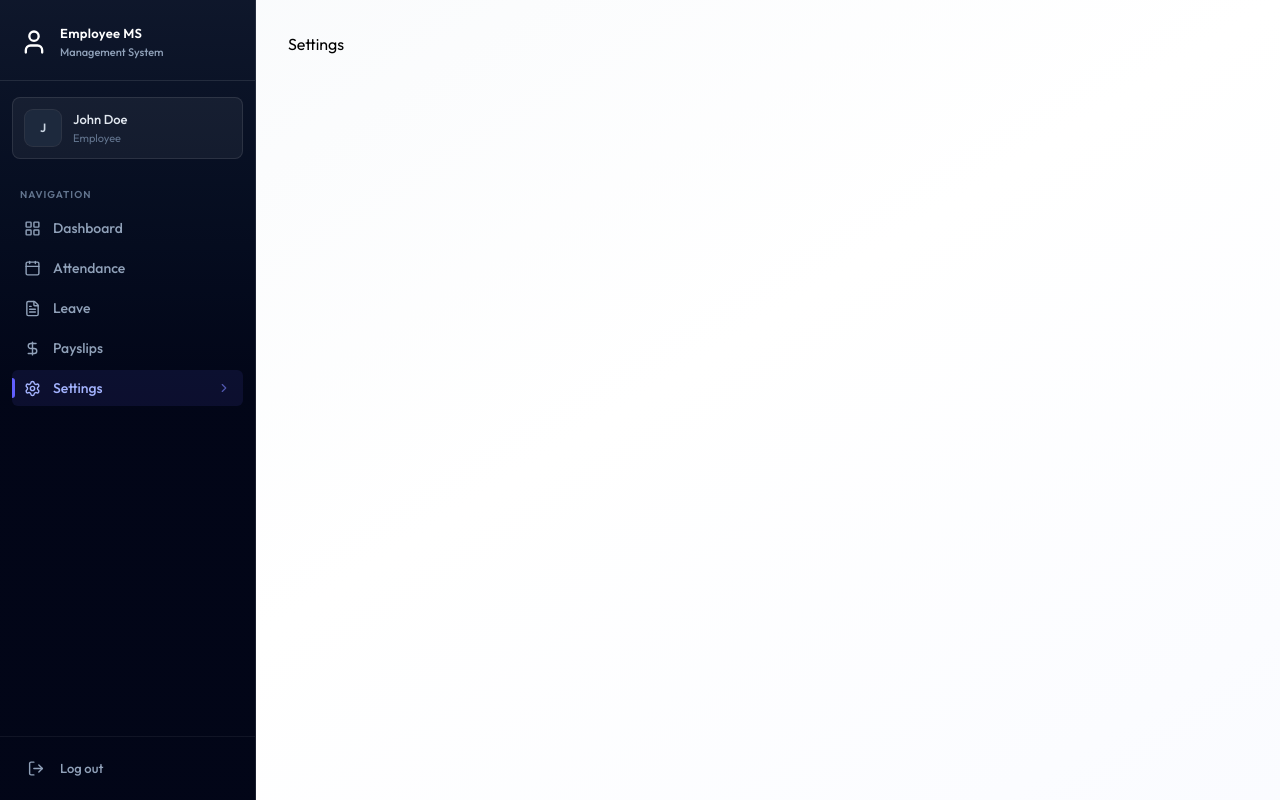
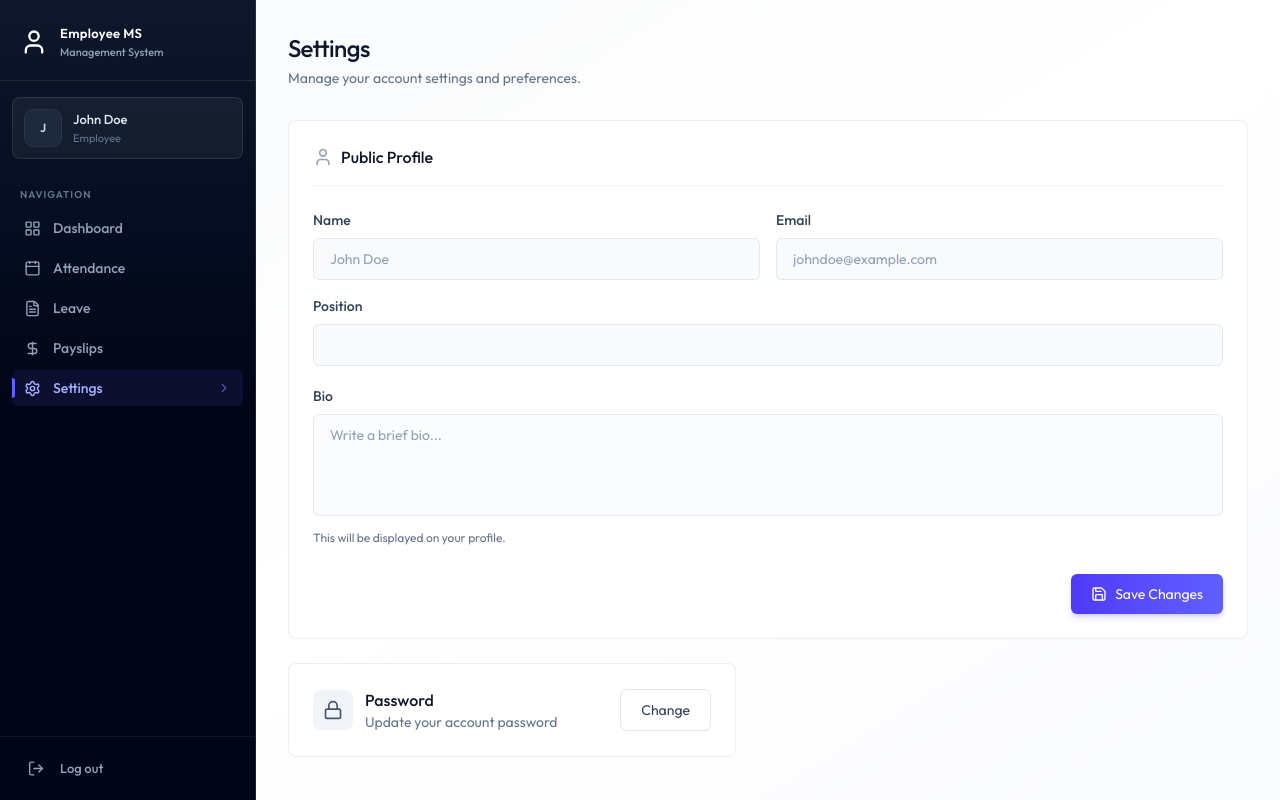
Before and after one commit to manojLovesCoding/EMS, a React (Vite) app in the folder client/: page /settings in a window 1280 px wide. Built offline with nearby package versions, Linux system fonts and the light colour scheme.

Commit message:
feat(settings): add profile settings page with password modal

```diff
--- /dev/null
+++ b/client/src/components/ChangePasswordModal.jsx
@@ -0,0 +1,82 @@
+import { Loader2, LockIcon, X } from "lucide-react";
+import React, { useState } from "react";
+
+const ChangePasswordModal = ({ open, onClose }) => {
+  const [loading, setLoading] = useState(false);
+  const [message, setMessage] = useState({ type: "", text: "" });
+
+  const handleSubmit = async (e) => {
+    e.preventDefault();
+  };
+
+  if (!open) return null;
+
+  return (
+    <div
+      className="fixed inset-0 z-50 flex items-center justify-center p-4"
+      onClick={onClose}
+    >
+      <div className="absolute inset-0 bg-black/40 backdrop-blur-sm" />
+
+      <div
+        className="relative bg-white rounded-2xl shadow-2xl w-full max-w-md animate-fade-in "
+        onClick={(e) => e.stopPropagation()}
+      >
+        <div className="flex items-center justify-between p-6 pb-0">
+          <h2 className="text-lg font-medium text-slate-900 flex items-center gap-2 ">
+            <LockIcon className="w-5 h-5 text-slate-400" /> Change Password
+          </h2>
+          <button
+            onClick={onClose}
+            className="p-2 rounded-lg hover:bg-slate-100 transition-colors text-slate-400 hover:text-slate-600  "
+          >
+            <X className="w-5 h-5" />
+          </button>
+        </div>
+        <form className="p-6 space-y-5" onSubmit={handleSubmit}>
+          {message.text && (
+            <div
+              className={`p-3 rounded-xl text-sm flex items-start gap-3 ${message.type === "success" ? "bg-emerald-50 text-emerald-700 border border-emerald-200" : "bg-red-50 text-red-700 border border-red-200"}`}
+            >
+              <div
+                className={`w-1.5 h-1.5 rounded-full mt-1.5 shrink-0 ${message.type === "success" ? "bg-green-500" : "bg-red-500"}`}
+              />
+              {message.text}
+            </div>
+          )}
+          <div>
+            <label className="block text-sm font-medium text-slate-700 mb-2">
+              Current Password
+            </label>
+            <input type="password" name="currentPassword" required />
+          </div>
+          <div>
+            <label className="block text-sm font-medium text-slate-700 mb-2">
+              New Password
+            </label>
+            <input type="password" name="newPassword" required />
+          </div>
+          <div className="flex gap-3 pt-2">
+            <button
+              type="button"
+              onClick={onClose}
+              className="btn-secondary flex-1"
+            >
+              Cancel
+            </button>
+            <button
+              type="submit"
+              disabled={loading}
+              className="btn-primary flex-1 flex justify-center items-center gap-2"
+            >
+              {loading && <Loader2 className="w-4 h-4 animate-spin" />}
+              Change Password
+            </button>
+          </div>
+        </form>
+      </div>
+    </div>
+  );
+};
+
+export default ChangePasswordModal;
--- /dev/null
+++ b/client/src/components/ProfileForm.jsx
@@ -0,0 +1,112 @@
+import { Loader2, Save, User } from "lucide-react";
+import React, { useState } from "react";
+
+const ProfileForm = ({ initialData, onSuccess }) => {
+  const [loading, setLoading] = useState(false);
+  const [error, setError] = useState("");
+  const [message, setMessage] = useState("");
+
+  const handleSubmit = async (e) => {
+    e.preventDefault();
+  };
+  return (
+    <form onSubmit={handleSubmit} className="card p-5 sm:p-6 mb-6 ">
+      <h2 className="text-base font-medium text-slate-900 mb-6 pb-4 border-b border-slate-100 flex items-center gap-2">
+        <User className="w-5 h-5 text-slate-400" /> Public Profile
+      </h2>
+
+      {error && (
+        <div className="bg-rose-50 text-rose-700 p-4 rounded-xl text-sm border border-rose-200 mb-6 flex items-start gap-3 ">
+          <div className="w-1.5 h-1.5 rounded-full bg-rose-500 mt-1.5 shrink-0 " />
+          {error}
+        </div>
+      )}
+
+      {message && (
+        <div className="bg-emerald-50 text-emerald-700 p-4 rounded-xl text-sm border border-emerald-200 mb-6 flex items-start gap-3 ">
+          <div className="w-1.5 h-1.5 rounded-full bg-emerald-500 mt-1.5 shrink-0 " />
+          {message}
+        </div>
+      )}
+
+      <div className="space-y-5">
+        <div className="grid grid-cols-1 sm:grid-cols-2 gap-4 ">
+          <div>
+            <label className="block text-sm font-medium text-slate-700 mb-2">
+              Name
+            </label>
+            <input
+              disabled
+              value={`${initialData.firstName} ${initialData.lastName}`}
+              className="bg-slate-50 text-slate-400 cursor-not-allowed"
+            />
+          </div>
+          <div>
+            <label className="block text-sm font-medium text-slate-700 mb-2">
+              Email
+            </label>
+            <input
+              disabled
+              value={initialData.email}
+              className="bg-slate-50 text-slate-400 cursor-not-allowed"
+            />
+          </div>
+          <div className="sm:col-span-2">
+            <label className="block text-sm font-medium text-slate-700 mb-2">
+              Position
+            </label>
+            <input
+              disabled
+              value={initialData.position}
+              className="bg-slate-50 text-slate-400 cursor-not-allowed"
+            />
+          </div>
+        </div>
+        <div className="sm:col-span-2">
+          <label className="block text-sm font-medium text-slate-700 mb-2">
+            Bio
+          </label>
+          <textarea
+            disabled
+            value={initialData.bio}
+            name="bio"
+            defaultValue={initialData.bio || ""}
+            placeholder="Write a brief bio..."
+            className={`resize-none ${initialData.isDeleted ? "bg-amber-50 text-slate-400 cursor-not-allowed" : ""}`}
+            rows={4}
+          />
+          <p className="text-xs text-slate-500 mt-2">
+            This will be displayed on your profile.
+          </p>
+        </div>
+        {initialData.isDeleted ? (
+          <div className="pt-2">
+            <div className="p-4 bg-rose-50 border border-rose-200 rounded-xl text-center">
+              <p className="text-rose-600 font-medium">Account Deactivated</p>
+              <p className="text-sm text-rose-500 mt-0.5">
+                You can no longer update your profile.
+              </p>
+            </div>
+          </div>
+        ) : (
+          <div className="flex justify-end pt-2">
+            <button
+              type="submit"
+              disabled={loading}
+              className="btn-primary flex items-center gap-2 justify-center w-full sm:w-auto"
+            >
+              {loading ? (
+                <Loader2 className="w-4 h-4 animate-spin" />
+              ) : (
+                <Save className="w-4 h-4" />
+              )}
+              Save Changes
+            </button>
+          </div>
+        )}
+      </div>
+    </form>
+  );
+};
+
+export default ProfileForm;
--- a/client/src/pages/Settings.jsx
+++ b/client/src/pages/Settings.jsx
@@ -1,9 +1,64 @@
-import React from 'react'
+import React, { useEffect, useState } from "react";
+import { dummyProfileData } from "../assets/assets";
+import Loading from "../components/Loading";
+import { Lock } from "lucide-react";
+import ProfileForm from "../components/ProfileForm";
+import ChangePasswordModal from "../components/ChangePasswordModal";
 
 const Settings = () => {
+  const [profile, setProfile] = useState(null);
+  const [loading, setLoading] = useState(true);
+  const [showPasswordModal, setShowPasswordModal] = useState(false);
+
+  const fetchProfile = async () => {
+    setProfile(dummyProfileData);
+    setTimeout(() => {
+      setLoading(false);
+    }, 1000);
+  };
+
+  useEffect(() => {
+    fetchProfile();
+  }, []);
+
+  if (loading) return <Loading />;
+
   return (
-    <div>Settings</div>
-  )
-}
+    <div className="animate-fade-in">
+      <div className="page-header">
+        <h1 className="page-title">Settings</h1>
+        <p className="page-subtitle">
+          Manage your account settings and preferences.
+        </p>
+      </div>
 
-export default Settings
+      {profile && (
+        <ProfileForm initialData={profile} onSuccess={fetchProfile} />
+      )}
+
+      {/* change password trigger */}
+      <div className="card max-w-md p-6 flex items-center justify-between ">
+        <div className="flex items-center gap-3">
+          <div className="p-2.5 bg-slate-100 rounded-lg">
+            <Lock className="w-5 h-5 text-slate-600" />
+          </div>
+          <div>
+            <p className="font-medium text-slate-900 ">Password</p>
+            <p className="text-sm text-slate-500">
+              Update your account password
+            </p>
+          </div>
+        </div>
+        <button
+          onClick={() => setShowPasswordModal(true)}
+          className="btn-secondary text-sm"
+        >
+          Change
+        </button>
+      </div>
+      <ChangePasswordModal open={showPasswordModal} onClose={() => setShowPasswordModal(false)} />
+    </div>
+  );
+};
+
+export default Settings;
```
